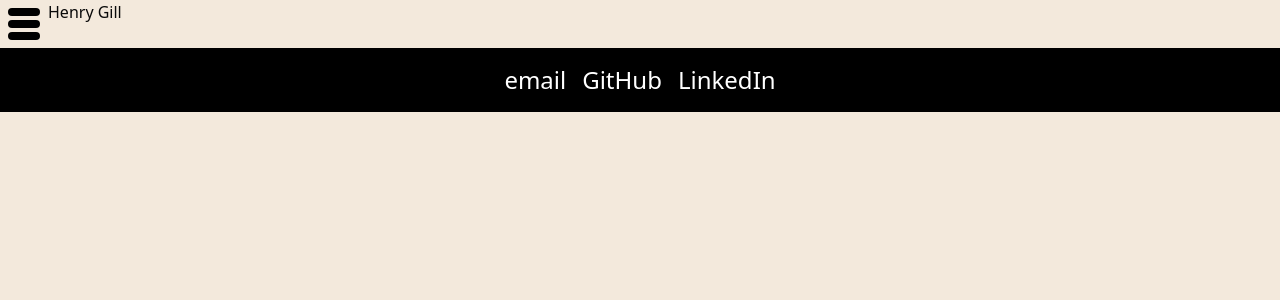
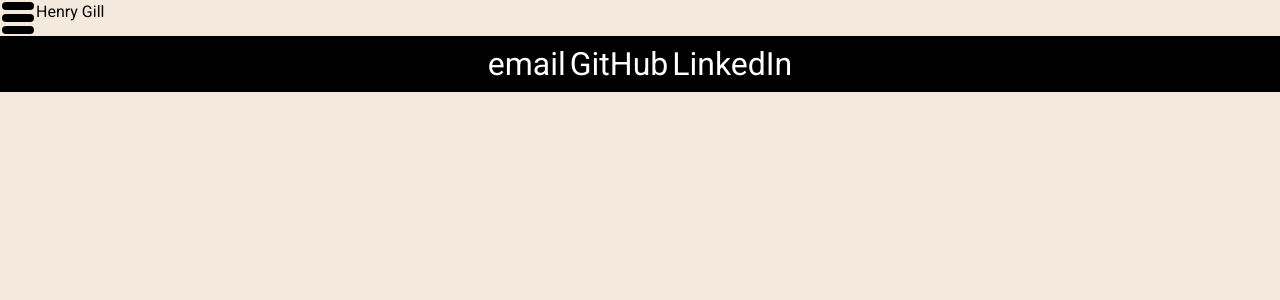
Before and after one commit to henrypgill/henrypgill.github.io, a Next.js app: page / in a window 1280 px wide. Shown: the top 300 px of the page. Built offline with nearby package versions, Linux system fonts and the light colour scheme.

Commit message:
set up custom tailwind theme

```diff
--- a/tailwind.config.ts
+++ b/tailwind.config.ts
@@ -8,9 +8,83 @@ export default {
     ],
     theme: {
         extend: {
+            spacing: {
+                0: "0px",
+                2: "0.125rem",
+                4: "0.25rem",
+                6: "0.375rem",
+                8: "0.5rem",
+                12: "0.75rem",
+                16: "1rem",
+                20: "1.25rem",
+                24: "1.5rem",
+                32: "2rem",
+                40: "2.5rem",
+                48: "3rem",
+                64: "4rem",
+                72: "4.5rem",
+                80: "5rem",
+                96: "6rem",
+                120: "7.5rem",
+                160: "10rem",
+                200: "12.5rem",
+                240: "15rem",
+                280: "17.5rem",
+                320: "20rem",
+                400: "25rem",
+            },
+            fontSize: {
+                xxs: "0.25rem",
+                xs: "0.5rem",
+                sm: "0.75rem",
+                md: "1rem",
+                lg: "1.25rem",
+                xl: "1.5rem",
+                "2xl": "2rem",
+                "3xl": "2.5rem",
+                "4xl": "3rem",
+                "5xl": "4rem",
+                0: "0rem",
+                2: "0.125rem",
+                4: "0.25rem",
+                6: "0.375rem",
+                8: "0.5rem",
+                12: "0.75rem",
+                16: "1rem",
+                20: "1.25rem",
+                24: "1.5rem",
+                32: "2rem",
+                40: "2.5rem",
+                48: "3rem",
+                64: "4rem",
+                72: "4.5rem",
+                80: "5rem",
+                96: "6rem",
+                120: "7.5rem",
+                160: "10rem",
+                200: "12.5rem",
+                240: "15rem",
+                280: "17.5rem",
+                320: "20rem",
+                400: "25rem",
+            },
+            fontFamily: {
+                sans: "Roboto",
+            },
+            fontWeight: {
+                thin: "100",
+                light: "300",
+                regular: "400",
+                medium: "500",
+                bold: "700",
+                extraBold: "900",
+            },
             colors: {
                 background: "var(--background)",
                 foreground: "var(--foreground)",
+            },
+            boxShadow: {
+                neumorph: "12px 12px 24px #cfc6bb, -12px -12px 24px #fffffd",
             },
         },
     },
```
